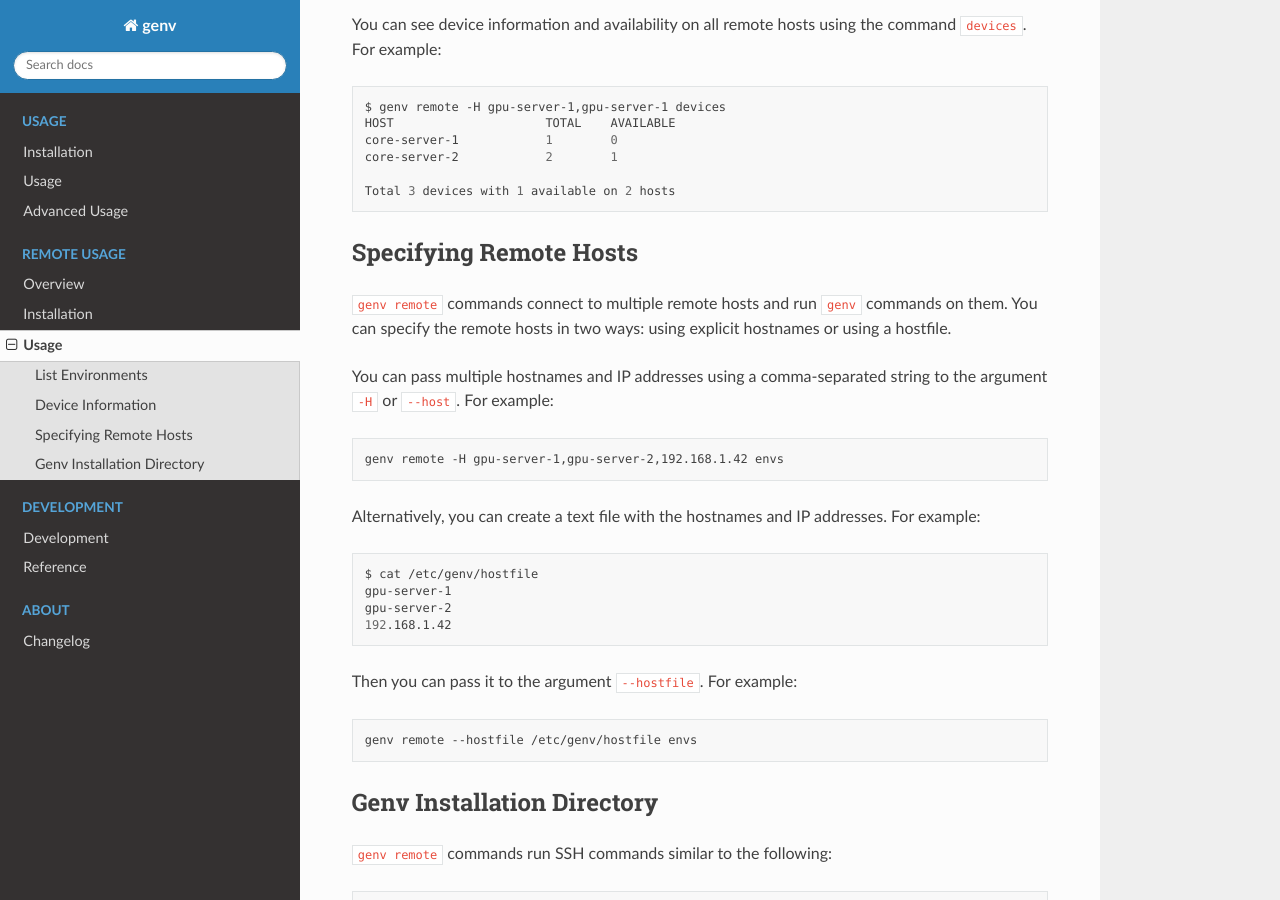
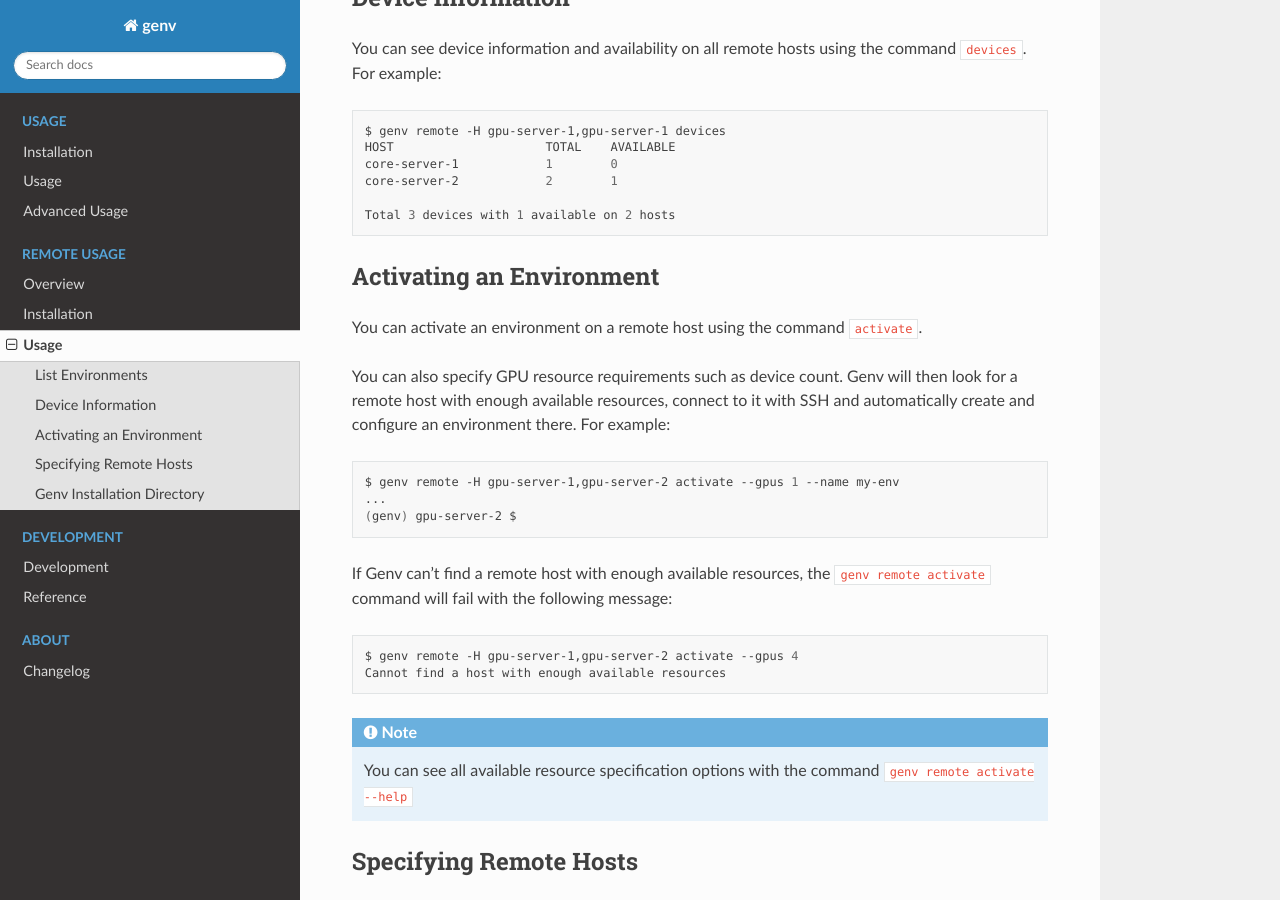
Before and after one commit to run-ai/genv, a Sphinx documentation site: the page built from docs/source/remote/usage.rst, in a window 1280 px wide and 900 px high, scrolled down 688 px. Built offline with Sphinx 7.4.7 and the Read the Docs theme 2.0.0, drawn with Linux system fonts in a browser that asks for light colours; some of the changed text lies outside the part shown.

Commit message:
Documented activating a remote environment

```diff
--- a/docs/source/remote/usage.rst
+++ b/docs/source/remote/usage.rst
@@ -34,6 +34,31 @@ For example:
    core-server-2            2        1
 
    Total 3 devices with 1 available on 2 hosts
+
+Activating an Environment
+-------------------------
+You can activate an environment on a remote host using the command :code:`activate`.
+
+You can also specify GPU resource requirements such as device count.
+Genv will then look for a remote host with enough available resources, connect to it with SSH and automatically create and configure an environment there.
+For example:
+
+.. code-block:: shell
+
+   $ genv remote -H gpu-server-1,gpu-server-2 activate --gpus 1 --name my-env
+   ...
+   (genv) gpu-server-2 $
+
+If Genv can't find a remote host with enough available resources, the :code:`genv remote activate` command will fail with the following message:
+
+.. code-block:: shell
+
+   $ genv remote -H gpu-server-1,gpu-server-2 activate --gpus 4
+   Cannot find a host with enough available resources
+
+.. note::
+
+   You can see all available resource specification options with the command :code:`genv remote activate --help`
 
 Specifying Remote Hosts
 -----------------------
```
